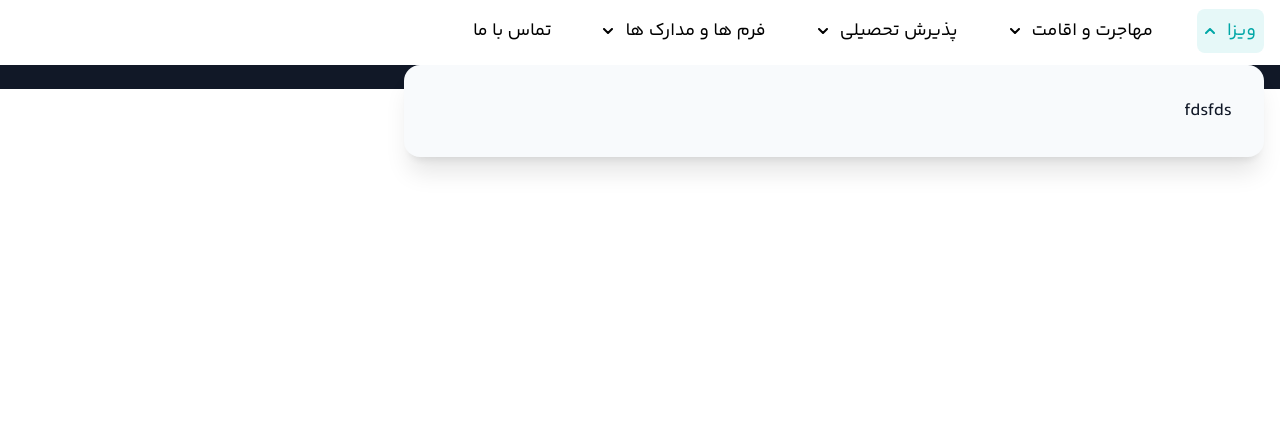
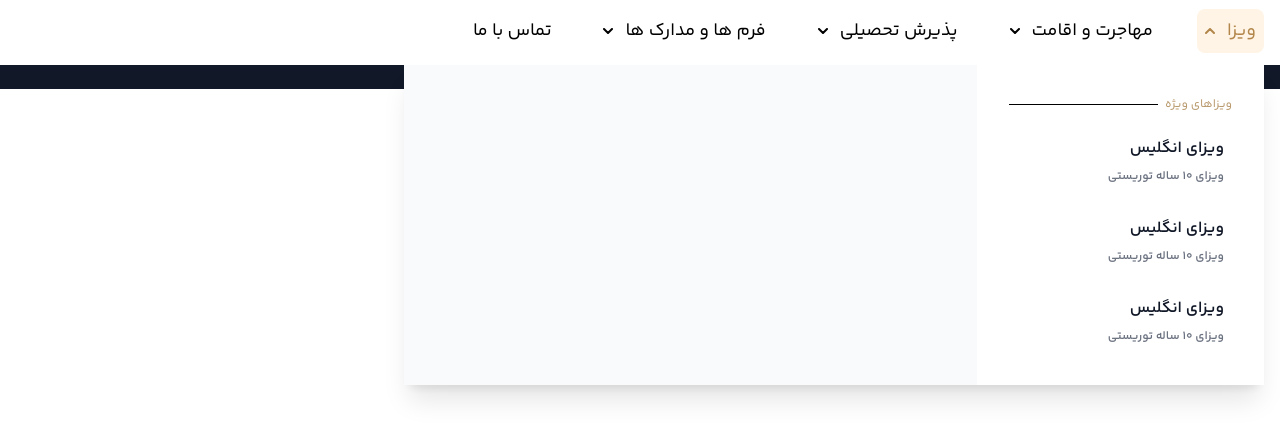
Before and after one commit to ramtinbhf/Royal-Front, a website: page app/index.html in a window 1280 px wide. Both pictures are taken after a click on the element "ویزا". Shown: the part 86-524 px from the top of the page. Drawn offline with Linux system fonts and the light colour scheme; files whose address does not match are found by name.

Commit message:
change color menu

```diff
--- a/app/index.html
+++ b/app/index.html
@@ -19,11 +19,7 @@
             </div>
             <!-- search -->
             <div class="w-full">
-              <input
-                class="bg-gray-100 w-full px-4 py-2 rounded-lg placeholder:text-xs placeholder:font-normal focus:ring-0 focus:outline-none"
-                type="search"
-                placeholder="جستجو کنید ..."
-              />
+              <input class="bg-gray-100 w-full px-4 py-2 rounded-lg placeholder:text-xs placeholder:font-normal focus:ring-0 focus:outline-none" type="search" placeholder="جستجو کنید ..." />
             </div>
           </div>
           <div class="w-full flex justify-end">
@@ -42,38 +38,36 @@
         </div>
         <div class="container mx-auto px-4">
           <ul class="flex items-center gap-9">
-            <li class="relative">
-              <div class="header-menu-button"  x-data="{ active : false }" @click="active = !active" @click.away="active = false" :class="active ? 'active' : ''">
+            <li class="relative" x-data="{ active : false }">
+              <div class="header-menu-button" @click="active = !active" @click.away="active = false" :class="active ? 'active' : ''">
                 <span>ویزا</span>
-                <svg
-                  class="custom-transition"
-                  width="10"
-                  height="6"
-                  viewBox="0 0 10 6"
-                  fill="none"
-                  xmlns="http://www.w3.org/2000/svg"
-                  x-bind:class="{'rotate-180':active}"
-                >
+                <svg class="custom-transition" width="10" height="6" viewBox="0 0 10 6" fill="none" xmlns="http://www.w3.org/2000/svg" x-bind:class="{'rotate-180':active}">
                   <path d="M1 1L5 5L9 1" class="stroke-current" stroke-width="2" stroke-linecap="round" stroke-linejoin="round"></path>
                 </svg>
-                <!-- sub menu -->
-                <nav class="absolute right-0 top-14" x-show="active" x-cloak>
-                  <div class="header-panel text-gray-900">fdsfds</div>
-                </nav>
               </div>
+              <!-- sub menu -->
+              <nav class="absolute right-0 top-14" x-show="active" x-cloak>
+                <div class="header-dropdown text-gray-900 flex">
+                  <div class="bg-white w-1/3 p-8 flex flex-col gap-4">
+                    <div class="text-xs w-full flex text-[#BA9B6F] justify-between items-center"><span class="max-w-max">ویزاهای ویژه</span><i class="h-[1px] w-2/3 bg-black"></i></div>
+                    <a href="#" class="flex p-2 rounded-lg">
+                      <div class="flex flex-col font-semibold gap-2">ویزای انگلیس<span class="text-xs text-gray-500 hover:text-gray-500">ویزای 10 ساله توریستی</span></div>
+                    </a>
+                    <a href="#" class="flex p-2 rounded-lg">
+                      <div class="flex flex-col font-semibold gap-2">ویزای انگلیس<span class="text-xs text-gray-500 hover:text-gray-500">ویزای 10 ساله توریستی</span></div>
+                    </a>
+                    <a href="#" class="flex p-2 rounded-lg">
+                      <div class="flex flex-col font-semibold gap-2">ویزای انگلیس<span class="text-xs text-gray-500 hover:text-gray-500">ویزای 10 ساله توریستی</span></div>
+                    </a>
+                  </div>
+                  <div class="w-2/3"></div>
+                </div>
+              </nav>
             </li>
             <li class="relative">
               <div class="header-menu-button" x-data="{ active : false }" @click="active = !active" @click.away="active = false" :class="active ? 'active' : ''">
                 <span>مهاجرت و اقامت</span>
-                <svg
-                  class="custom-transition"
-                  width="10"
-                  height="6"
-                  viewBox="0 0 10 6"
-                  fill="none"
-                  xmlns="http://www.w3.org/2000/svg"
-                  x-bind:class="{'rotate-180':active}"
-                >
+                <svg class="custom-transition" width="10" height="6" viewBox="0 0 10 6" fill="none" xmlns="http://www.w3.org/2000/svg" x-bind:class="{'rotate-180':active}">
                   <path d="M1 1L5 5L9 1" class="stroke-current" stroke-width="2" stroke-linecap="round" stroke-linejoin="round"></path>
                 </svg>
                 <!-- sub menu -->
@@ -85,15 +79,7 @@
             <li class="relative">
               <div class="header-menu-button" x-data="{ active : false }" @click="active = !active" @click.away="active = false" :class="active ? 'active' : ''">
                 <span>پذیرش تحصیلی</span>
-                <svg
-                  class="custom-transition"
-                  width="10"
-                  height="6"
-                  viewBox="0 0 10 6"
-                  fill="none"
-                  xmlns="http://www.w3.org/2000/svg"
-                  x-bind:class="{'rotate-180':active}"
-                >
+                <svg class="custom-transition" width="10" height="6" viewBox="0 0 10 6" fill="none" xmlns="http://www.w3.org/2000/svg" x-bind:class="{'rotate-180':active}">
                   <path d="M1 1L5 5L9 1" class="stroke-current" stroke-width="2" stroke-linecap="round" stroke-linejoin="round"></path>
                 </svg>
                 <!-- sub menu -->
@@ -105,15 +91,7 @@
             <li class="relative">
               <div class="header-menu-button" x-data="{ active : false }" @click="active = !active" @click.away="active = false" :class="active ? 'active' : ''">
                 <span>فرم ها و مدارک ها</span>
-                <svg
-                  class="custom-transition"
-                  width="10"
-                  height="6"
-                  viewBox="0 0 10 6"
-                  fill="none"
-                  xmlns="http://www.w3.org/2000/svg"
-                  x-bind:class="{'rotate-180':active}"
-                >
+                <svg class="custom-transition" width="10" height="6" viewBox="0 0 10 6" fill="none" xmlns="http://www.w3.org/2000/svg" x-bind:class="{'rotate-180':active}">
                   <path d="M1 1L5 5L9 1" class="stroke-current" stroke-width="2" stroke-linecap="round" stroke-linejoin="round"></path>
                 </svg>
                 <!-- sub menu -->
@@ -127,7 +105,6 @@
                 <span>تماس با ما</span>
               </div>
             </li>
-
           </ul>
         </div>
         <div class="w-full static top-[7.5rem] -z-[1] bg-gray-900 text-white py-3 mb-[1px]"></div>
```
Also changed, not shown: app/assets/css/style.css.
